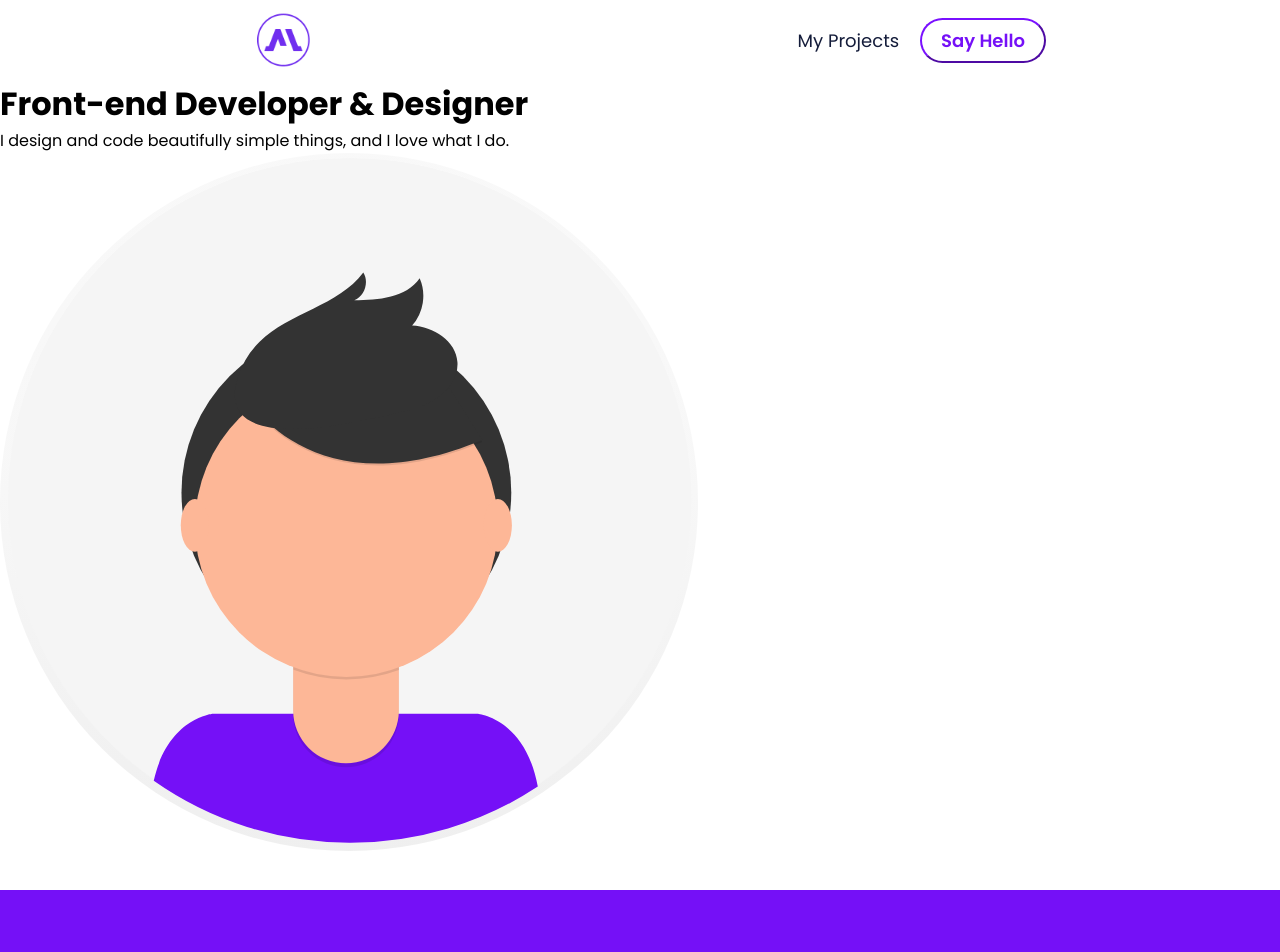
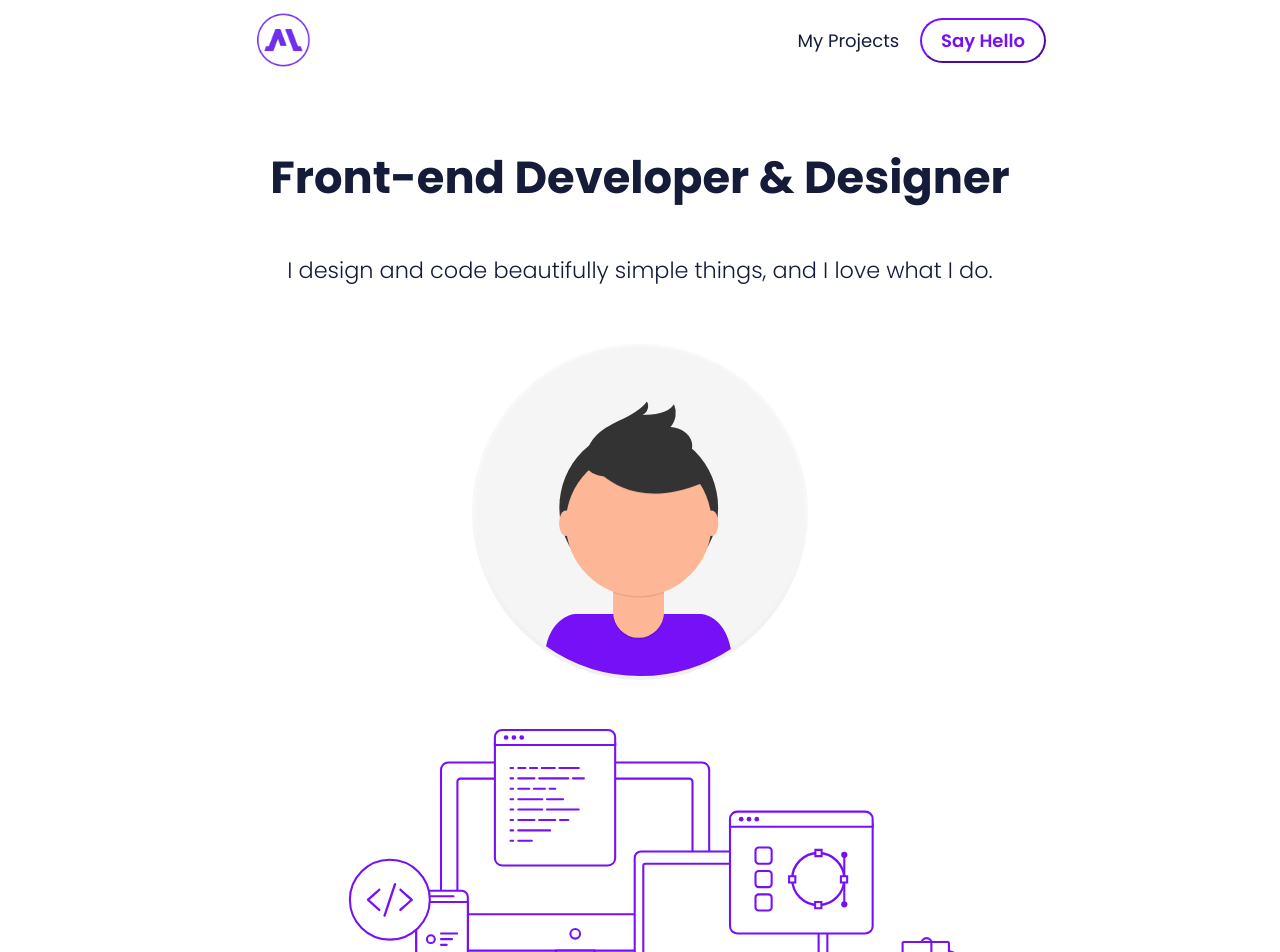
Before and after one commit to mateus2a/portfolio, a React (Create React App) app: page / in a window 1280 px wide. Shown: the top 952 px of the page. Built offline with nearby package versions, Linux system fonts and the light colour scheme.

Commit message:
chore: add style of hero content

```diff
--- a/src/components/Hero/index.css
+++ b/src/components/Hero/index.css
@@ -0,0 +1,47 @@
+.hero {
+  display: flex;
+  flex-direction: column;
+  justify-content: center;
+  margin-top: 4rem;
+  color: #141c3a;
+}
+
+.title-hero {
+  text-align: center;
+  font-size: 2.8rem;
+}
+
+.text-hero {
+  text-align: center;
+  font-size: 1.4rem;
+  font-weight: 300;
+  margin-top: 1rem;
+  padding: 2%;
+}
+
+.images {
+  display: flex;
+  flex-direction: column;
+  justify-content: center;
+  align-items: center;
+}
+
+.avatar {
+  margin-top: 2rem;
+  width: 21rem;
+  height: auto;
+}
+
+.hero-pc {
+  margin-top: 3rem;
+  margin-bottom: -2rem;
+  max-width: 100%;
+  padding-left: 2%;
+  padding-right: 2%;
+}
+
+/* @media screen and (max-width: 768px) {
+  .hero-pc {
+    width: 100%;
+  }
+} */
--- a/src/components/Hero/index.js
+++ b/src/components/Hero/index.js
@@ -1,5 +1,6 @@
 import React, { Component } from 'react';
 import Avatar from '../../assets/avatar.svg';
+import HeroPc from '../../assets/hero-pc.svg';
 import './index.css';
 
 export default class Hero extends Component {
@@ -10,7 +11,10 @@ export default class Hero extends Component {
         <p className="text-hero">
           I design and code beautifully simple things, and I love what I do.
         </p>
-        <img src={Avatar} alt="My Avatar" />
+        <div className="images">
+          <img className="avatar" src={Avatar} alt="My Avatar" />
+          <img className="hero-pc" src={HeroPc} alt="My Pc" />
+        </div>
       </div>
     );
   }
```
